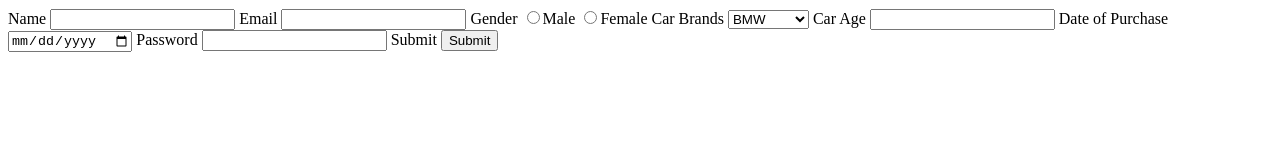
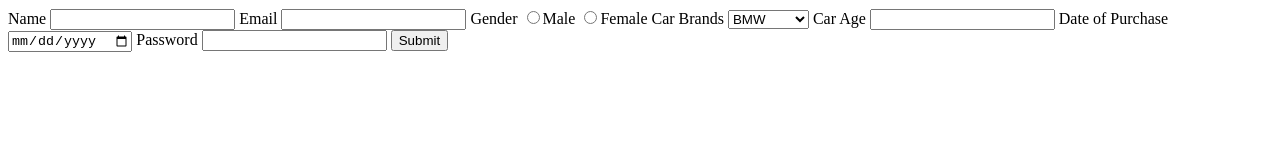
Before and after one commit to acciojob/car-insurance-form-Mohitkumar521, a website: page main.html in a window 1280 px wide. Drawn offline with Linux system fonts and the light colour scheme.

Commit message:
created a submission

```diff
--- a/main.html
+++ b/main.html
@@ -27,8 +27,7 @@
 	<input type="Date" id="dop" required>
 	<label for="password">Password</label>
 	<input type="Password" id="password" required>
-	<label for="submit">Submit</label>
-	<input type="Submit" Button="submit"  >
+	<button type="submit">Submit</button>
 	</form>
 	<!-- the entire body must be written by student -->
     <script type="text/javascript" src="./script.js">
```
